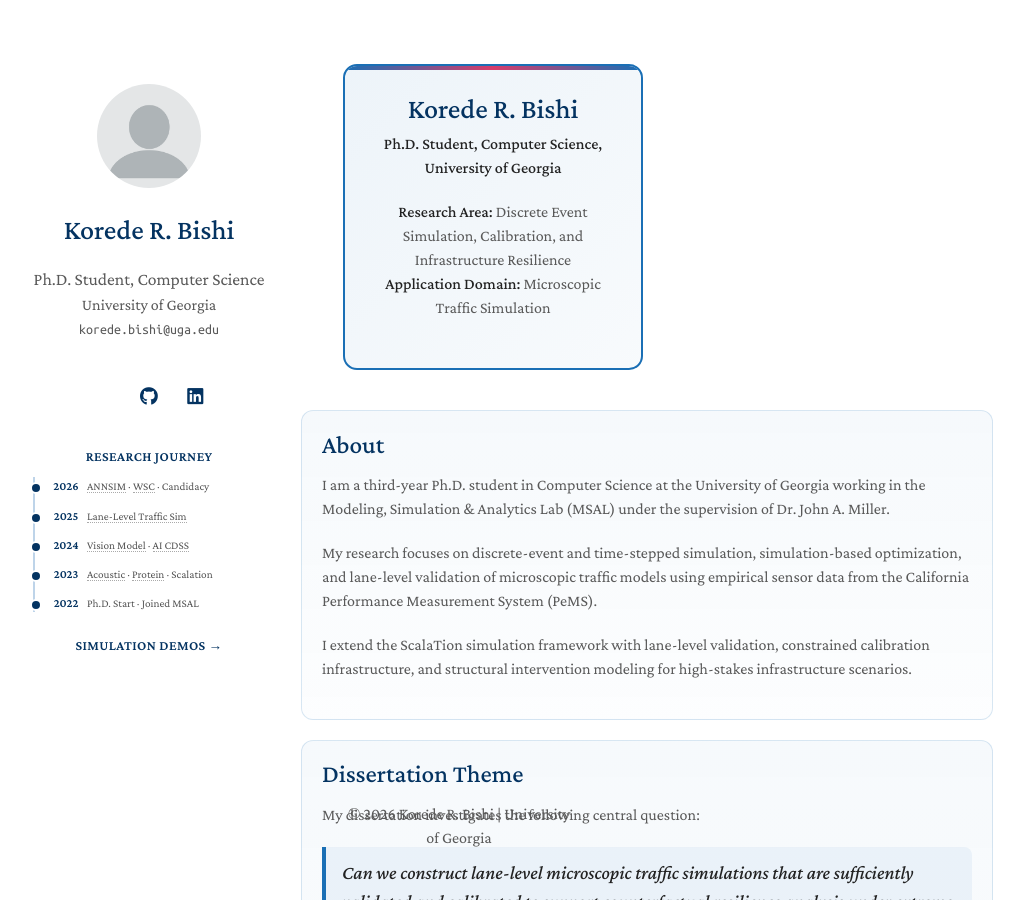
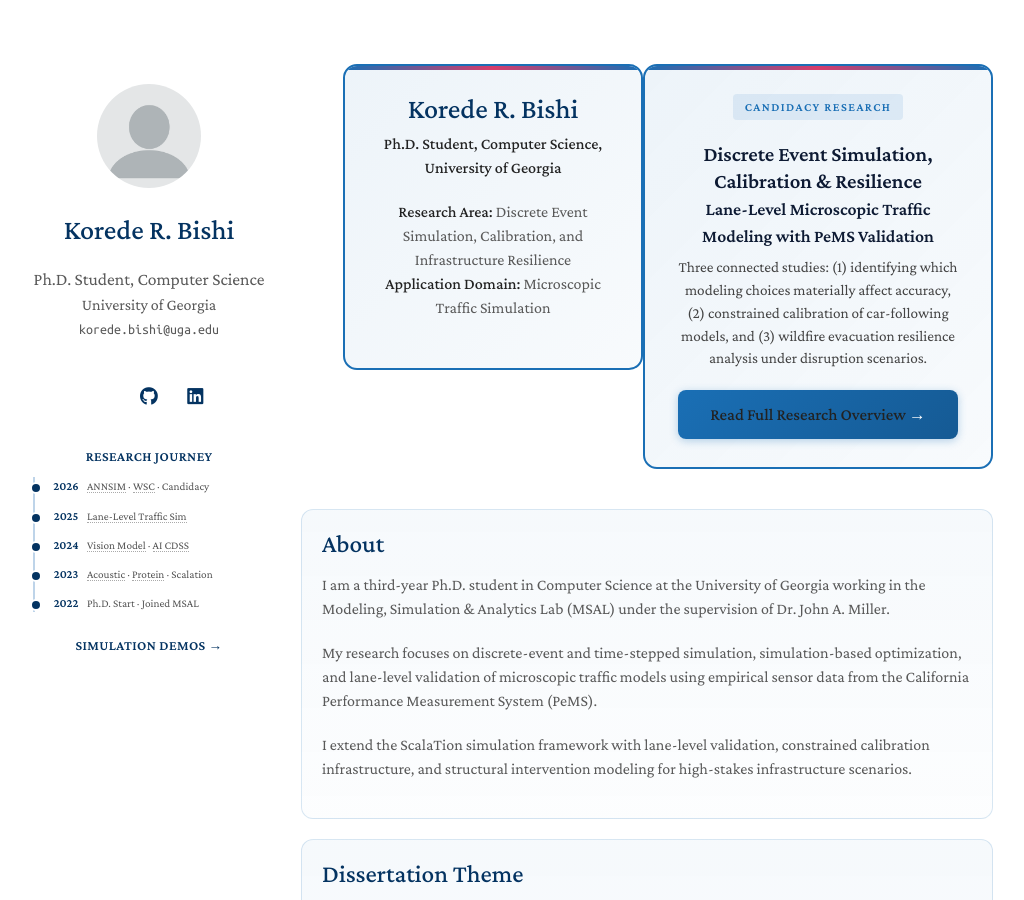
Before and after one commit to koredebishi/koredebishi.github.io, a Jekyll site: the page built from index.md, in a window 1280 px wide and 900 px high. Shown: the whole window, without its empty margins (127-1151 px from the left). Built offline with Jekyll 4.4.1, drawn with Linux system fonts in a browser that asks for light colours; nearby versions of some CDN libraries; a style sheet for code colours, icons or effects is not loaded.

Commit message:
fix: add research banner with bold link to active section; fix footer float by replacing footer tag with div

```diff
--- a/index.md
+++ b/index.md
@@ -75,6 +75,13 @@ INDEX.MD STRUCTURE
     <p><strong>Ph.D. Student, Computer Science, University of Georgia</strong></p>
     <p><strong>Research Area:</strong> Discrete Event Simulation, Calibration, and Infrastructure Resilience<br><strong>Application Domain:</strong> Microscopic Traffic Simulation</p>
   </header>
+
+  <div class="research-banner">
+    <div class="research-banner-label">Candidacy Research</div>
+    <h3>Discrete Event Simulation, Calibration &amp; Resilience<br><span style="font-size:0.85em; font-weight:600;">Lane-Level Microscopic Traffic Modeling with PeMS Validation</span></h3>
+    <p>Three connected studies: (1) identifying which modeling choices materially affect accuracy, (2) constrained calibration of car-following models, and (3) wildfire evacuation resilience analysis under disruption scenarios.</p>
+    <a class="research-banner-btn" href="/research/"><strong>Read Full Research Overview</strong></a>
+  </div>
 
   <section class="about-section">
     <h2>About</h2>
@@ -185,7 +192,7 @@ INDEX.MD STRUCTURE
     </ul>
   </section>
 
-  <footer class="page-footer">
+  <div class="page-footer">
     <p>© 2026 Korede R. Bishi | University of Georgia</p>
-  </footer>
+  </div>
 </main>
```
